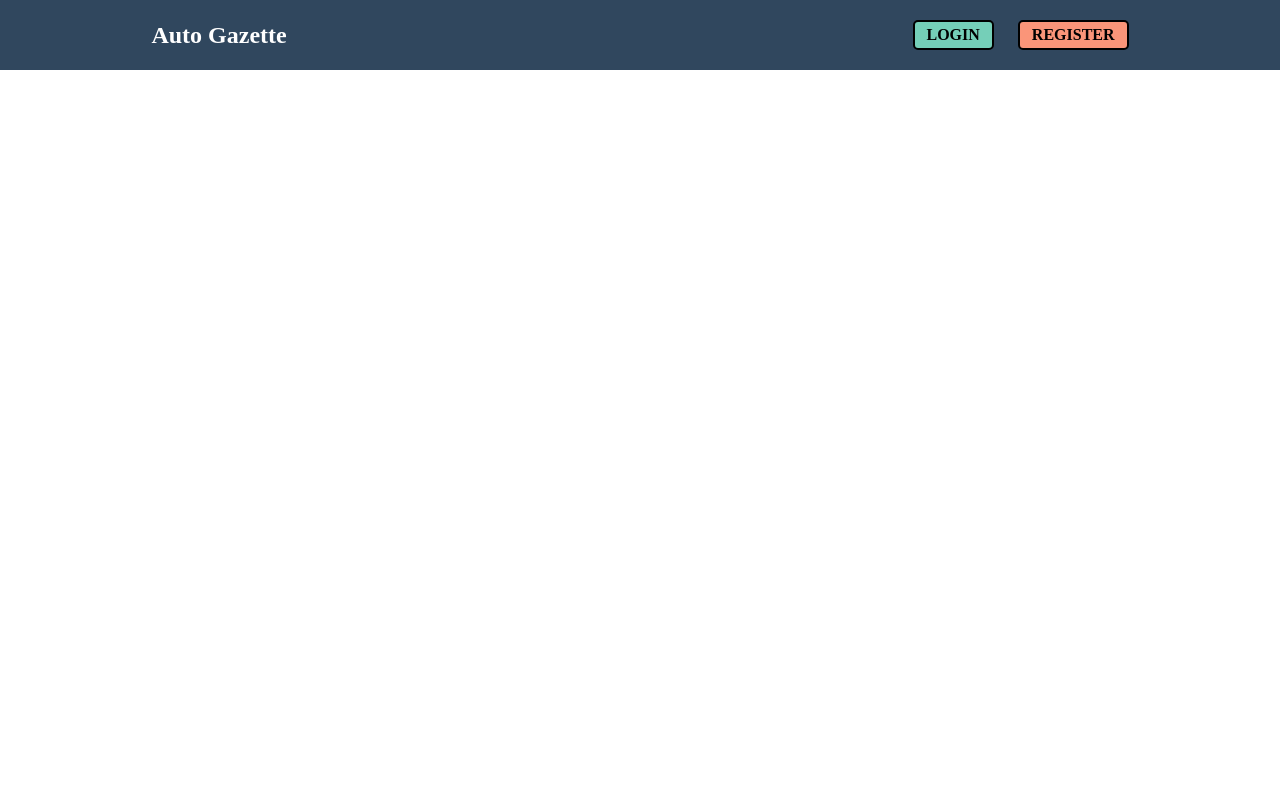
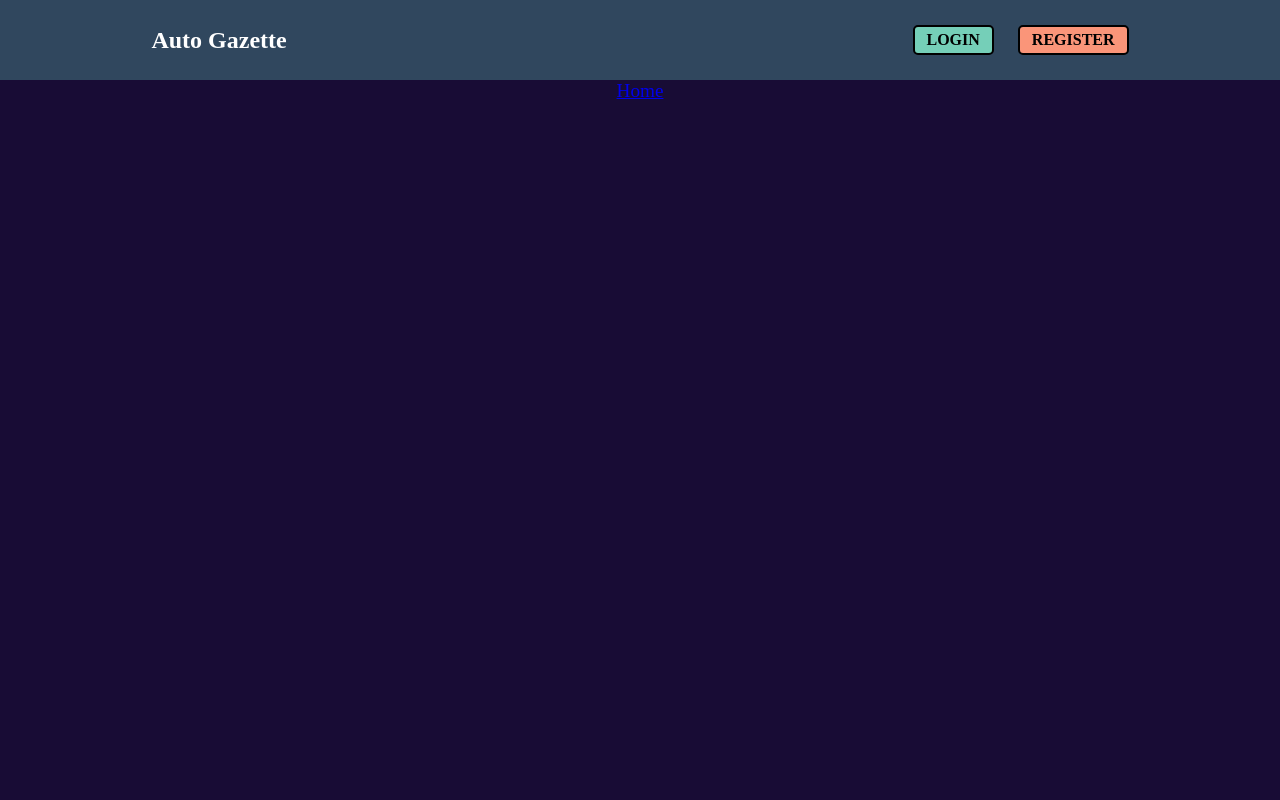
Before and after one commit to PrathameshSurve/Vehicle-Registration-System-Using-Blockchain, a PHP site: page / in a window 1280 px wide. Run offline with PHP 8.4, Linux system fonts and the light colour scheme.

Commit message:
home button added

```diff
--- a/Register/index.php
+++ b/Register/index.php
@@ -50,12 +50,11 @@
 
   <div class="popup-container" id="login-popup">
     <div class="popup">
-      <form method="POST" action="login_register.php">
+      <form autocomplete="off" method="POST" action="login_register.php">
         <h2>
           <span>USER LOGIN</span>
           <button type="reset" onclick="popup('login-popup')">X</button>
         </h2>
-
         <input type="text" placeholder="E-mail or Username" name="email_username">
         <input type="password" placeholder="Password" name="password">
         <button type="submit" class="login-btn" name="login">LOGIN</button>
@@ -65,7 +64,7 @@
 
   <div class="popup-container" id="register-popup">
     <div class="register popup">
-      <form method="POST" action="login_register.php">
+      <form autocomplete="off" method="POST" action="login_register.php">
         <h2>
           <span>USER REGISTER</span>
           <button type="reset" onclick="popup('register-popup')">X</button>
@@ -79,16 +78,11 @@
     </div>
   </div>
 
+  <div class="page1">
+    <a href="/home.html">Home</a>
+  </div>
 
-  <?php
-      if(isset($_SESSION['logged_in']) && $_SESSION['logged_in']==true)
-      {
-        echo"<h1 style='text-align: center; margin-top: 200px'>Hii $_SESSION[username],</h1>
-        <h2 style='text-align: center'>WELCOME TO THIS WEBSITE.</h2>";
 
-      }
-
-  ?>
   <script>
     function popup(popup_name)
     {
--- a/Register/style.css
+++ b/Register/style.css
@@ -11,10 +11,9 @@ header{
   flex-direction: row;
   align-items: center;
   justify-content: space-around;
-
   background-color: #30475e;
   color: white;
-  padding: 20px 0;
+  min-height: 10vh;
 }
 
 
@@ -135,3 +134,17 @@ div.user{
 div.user a{
   color: #30475e;
 }
+
+.page1{
+  min-height: 90vh;
+  background-color: rgb(24, 12, 53);
+  display: block;
+  text-align: center;
+}
+
+a{
+font-weight: 500;
+font-size: larger;
+
+text-decoration: underline;
+}
```
